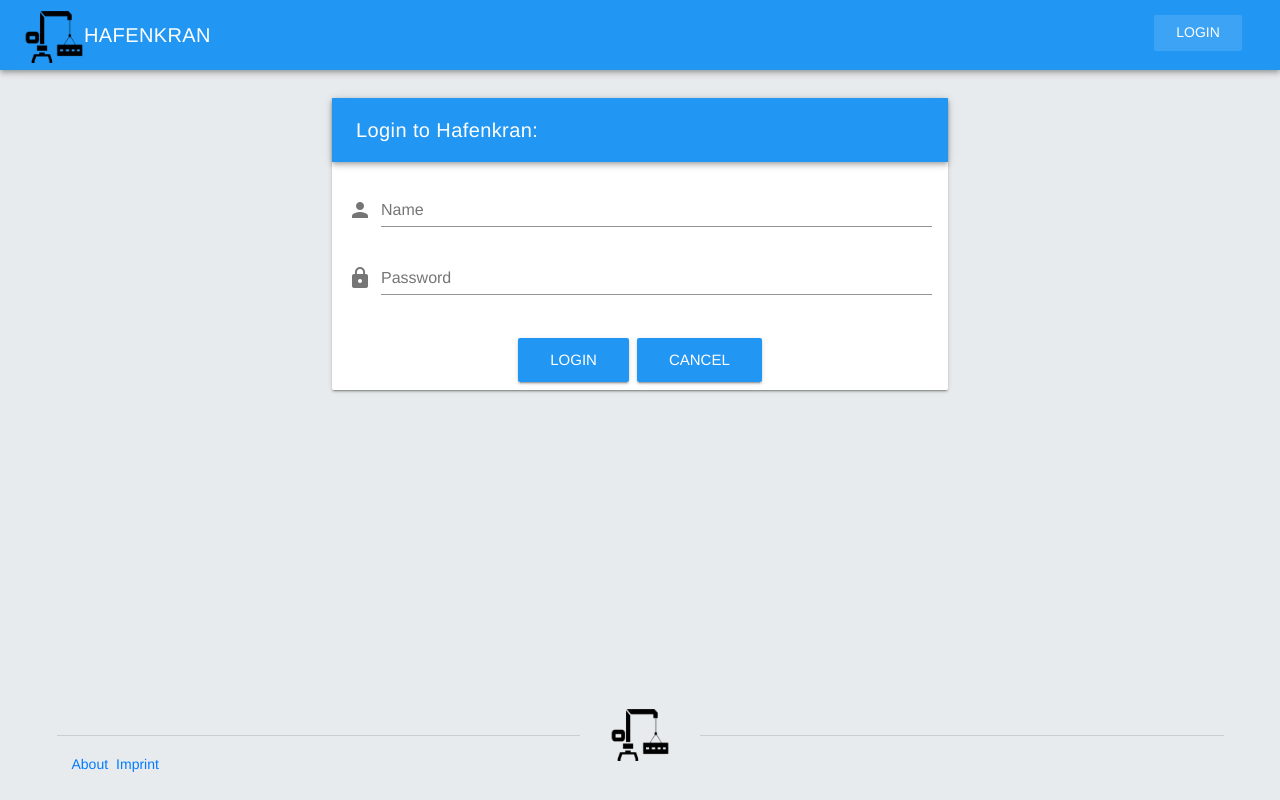
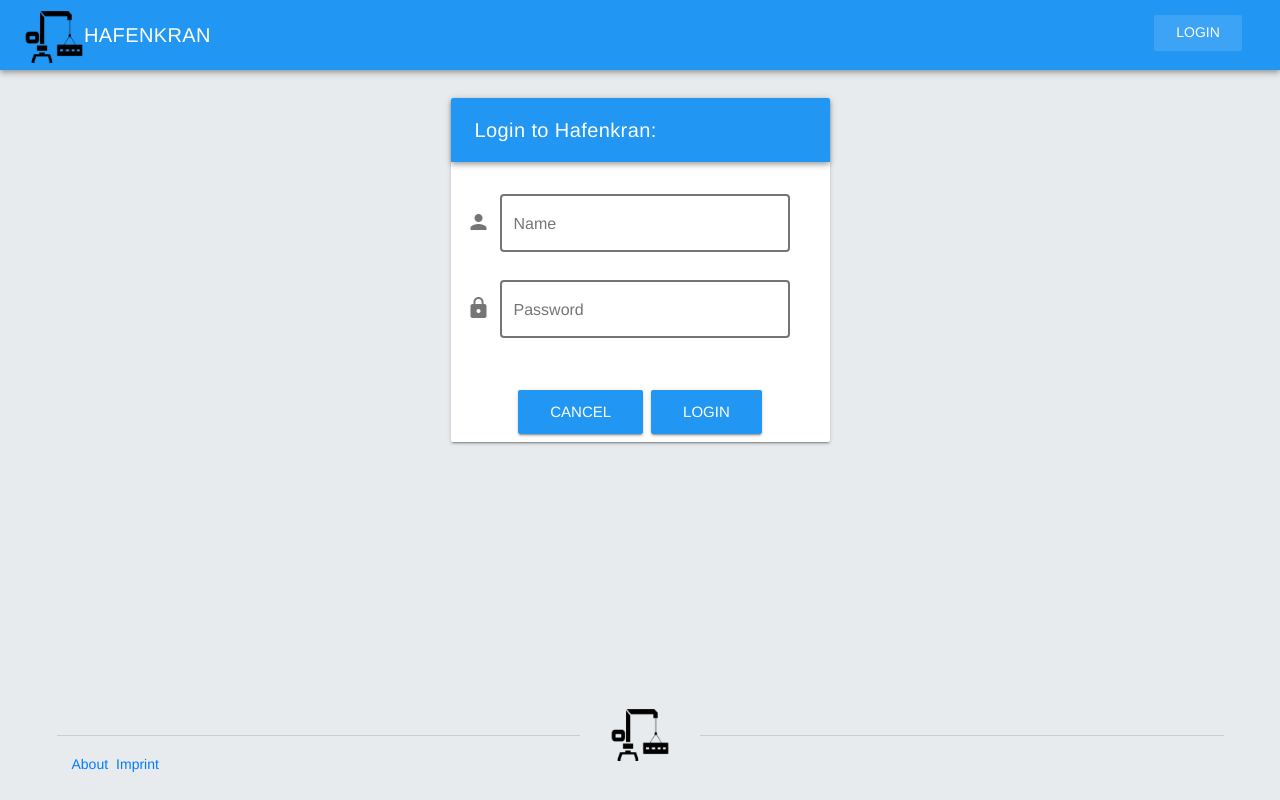
Before and after one commit to cormensratio/hafenkran-client, a Vue app: page /login in a window 1280 px wide. Built offline with nearby package versions, Linux system fonts and the light colour scheme.

Commit message:
EPDS02-193 Adjust textboxes

```diff
--- a/src/components/views/LoginPage.vue
+++ b/src/components/views/LoginPage.vue
@@ -1,11 +1,10 @@
 <template>
   <base-page>
     <template slot="body">
-      <v-container fluid id="loginbox">
-        <v-layout align-center justify-center>
-          <v-flex xs12 sm8 md6>
+      <v-container>
+        <v-layout justify-center>
+          <v-flex md4>
             <v-card>
-              <v-spacer></v-spacer>
               <v-toolbar dark color="blue">
                 <v-toolbar-title color="white" v-if="isAuthenticated" class="justify-center">
                   You are already logged in {{ user.name }}!
@@ -15,20 +14,20 @@
                 </v-toolbar-title>
               </v-toolbar>
               <v-card-text>
-                <v-form ref="form" lazy-validation>
-                  <v-text-field v-model="userName"
+                <v-form lazy-validation class="mt-3 mr-4">
+                  <v-text-field v-model="userName" outline
                                 label="Name" prepend-icon="person"></v-text-field>
-                  <v-text-field type="password" v-model="password"
+                  <v-text-field type="password" v-model="password" outline
                                 label="Password" prepend-icon="lock"></v-text-field>
                 </v-form>
               </v-card-text>
               <v-card-actions class="justify-center">
                 <div>
+                  <v-btn large dark color="blue" to="/"
+                         class="button">Cancel
+                  </v-btn>
                   <v-btn large dark color="blue"
                          @click="loginUser()" class="button">Login
-                  </v-btn>
-                  <v-btn large dark color="blue" to="/"
-                         class="button">Cancel
                   </v-btn>
                 </div>
               </v-card-actions>
```
